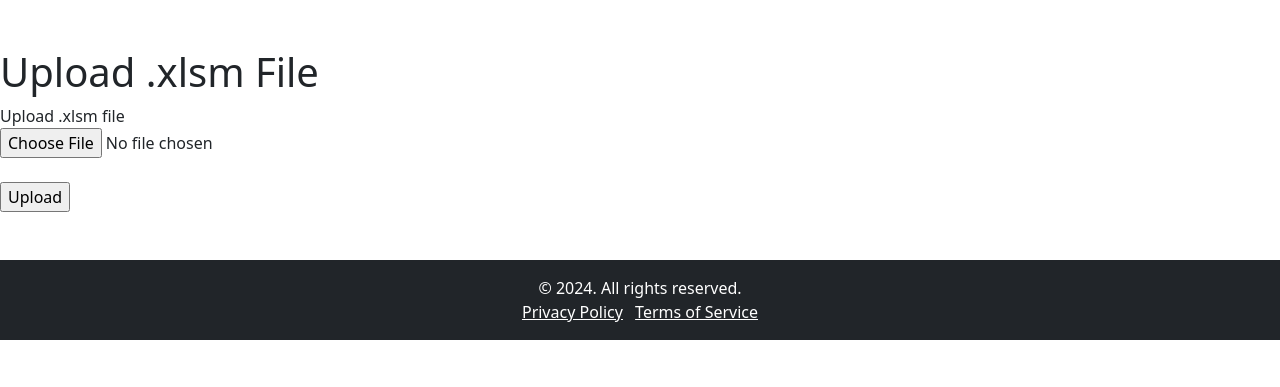
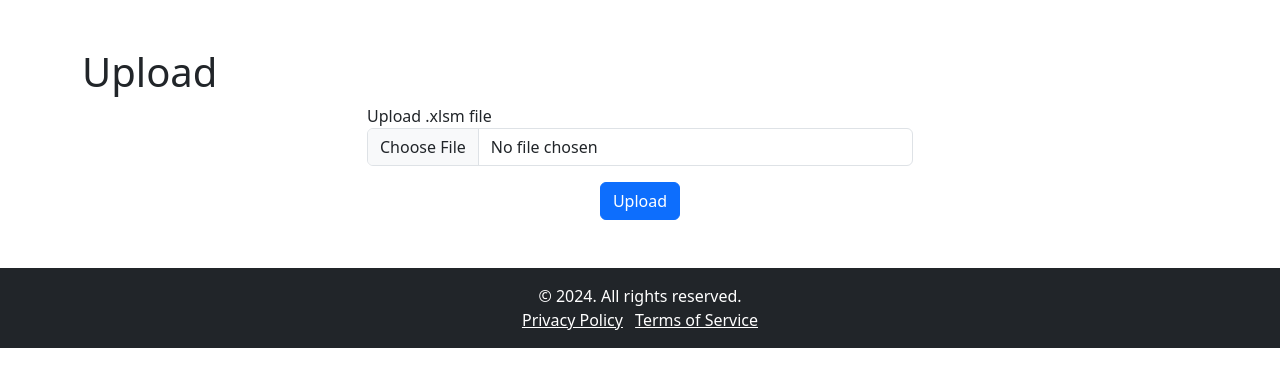
Before and after one commit to Dronzillla/flask_pzp_project, a Flask app: page /upload/ in a window 1280 px wide. Shown: the part 56-443 px from the top of the page. Run offline with Flask 3, Linux system fonts and the light colour scheme; the visitor is signed in with stand-in values (Sample User, id 1); some libraries are stand-ins or nearby versions.

Commit message:
Update upload route style

```diff
--- a/blueprintapp/blueprints/core/templates/core/index.html
+++ b/blueprintapp/blueprints/core/templates/core/index.html
@@ -54,14 +54,14 @@
                 <div class="col-lg-4">
                     <div class="card border-0 shadow-sm">
                         <div class="card-body">
-                            {{ graph_general_principle_html | safe }}
+                            {{ graph_general_sector_html | safe }}
                         </div>
                     </div>
                 </div>
                 <div class="col-lg-4">
                     <div class="card border-0 shadow-sm">
                         <div class="card-body">
-                            {{ graph_general_sector_html | safe }}
+                            {{ graph_general_principle_html | safe }}
                         </div>
                     </div>
                 </div>
--- a/blueprintapp/blueprints/upload/templates/upload/index.html
+++ b/blueprintapp/blueprints/upload/templates/upload/index.html
@@ -2,14 +2,26 @@
 {% block title %}Upload{% endblock %}
 {% block content %}
 <body>
-  <div>
-    <h1>Upload .xlsm File</h1>
-    <form method="post" enctype="multipart/form-data">
-      {{ form.hidden_tag() }}
-      {{ form.file.label }}<br>
-      {{ form.file() }}<br><br>
-      {{ form.submit() }}
-    </form>
-  </div>
+  <section>
+    <div class="container">
+      <h1>Upload</h1>
+    </div>
+    <div class="container">
+      <div class="row justify-content-center">
+          <div class="col-md-6">
+              <form method="post" enctype="multipart/form-data">
+                  {{ form.hidden_tag() }}
+                  <div class="mb-3">
+                      <label for="file">{{ form.file.label }}</label>
+                      {{ form.file(class_="form-control") }}
+                  </div>
+                  <div class="text-center">
+                      {{ form.submit(class_="btn btn-primary") }}
+                  </div>
+              </form>
+          </div>
+      </div>
+    </div>
+  </section>
 </body>
 {% endblock %}
--- a/blueprintapp/utils/utilities.py
+++ b/blueprintapp/utils/utilities.py
@@ -102,6 +102,11 @@ def plotly_update_layout_table_default(fig: go.Figure, title: str = "") -> go.Fi
 
 
 def plotly_update_layout_scatter_default(fig: go.Figure) -> None:
+    """Make default scatter plot layout.
+
+    Args:
+        fig (go.Figure): plotly go.Figure object.
+    """
     # Update font family to fit bootstrap
     plotly_update_font_family_bootstrap(fig=fig)
     # Update common layout features
```
Also changed, not shown: blueprintapp/blueprints/core/visuals.py (+9 -4 lines).
